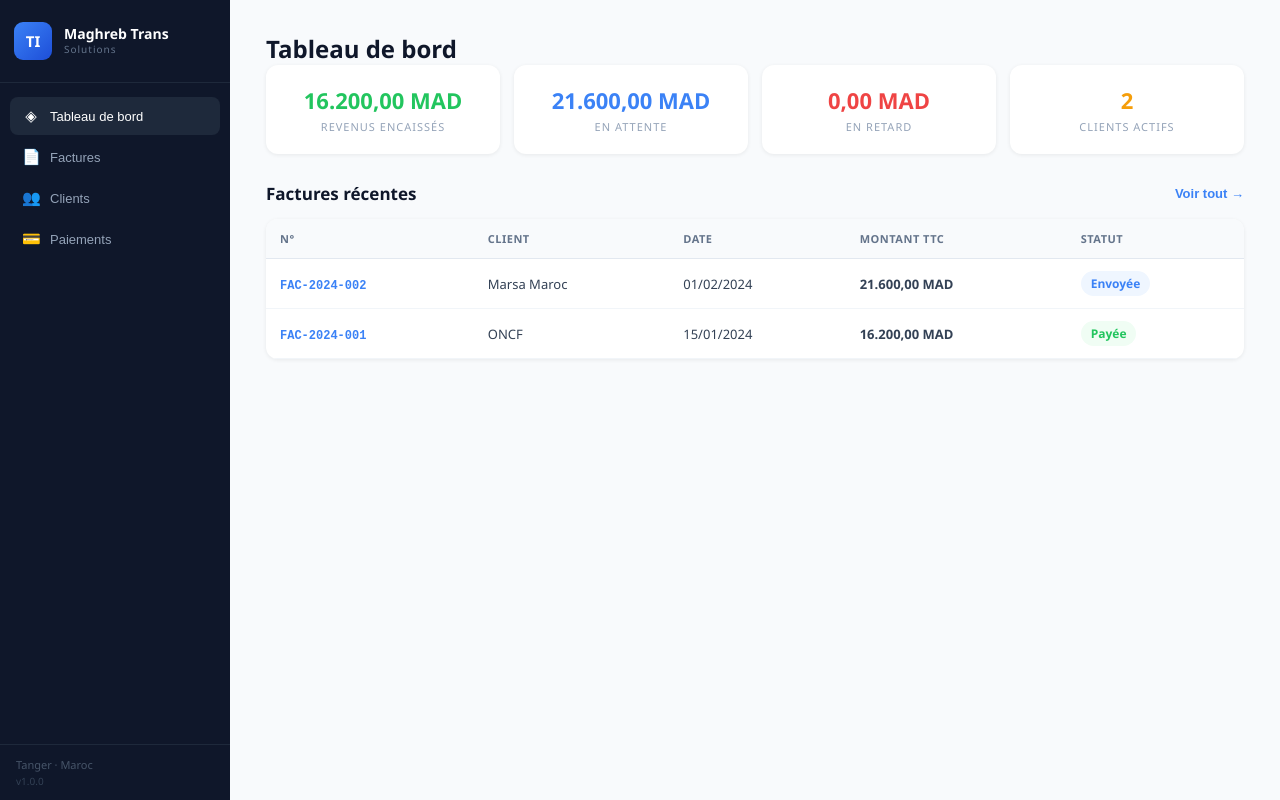
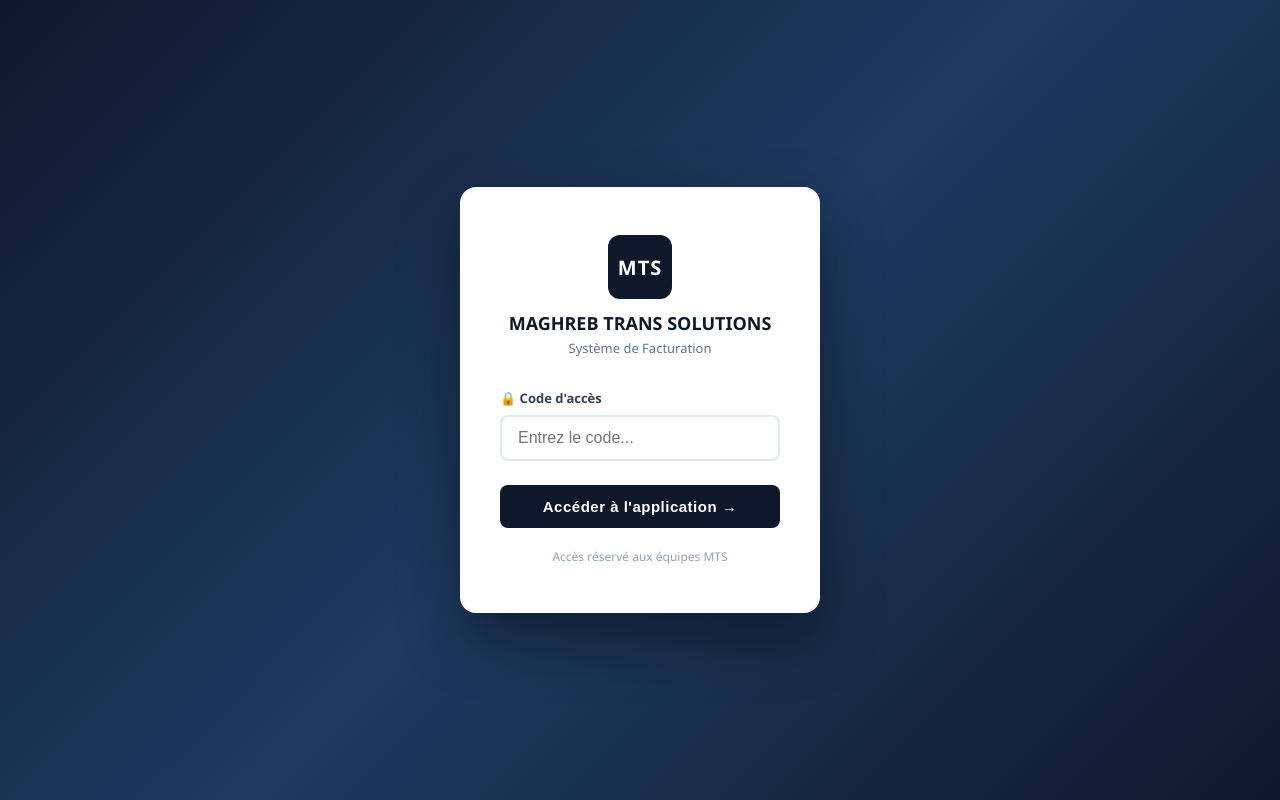
Before and after one commit to soufianegrimet-stack/facturation-ti, a React (Vite) app: page / in a window 1280 px wide. Built offline with nearby package versions, Linux system fonts and the light colour scheme.

Commit message:
Protection par code d'accès

```diff
--- a/src/App.jsx
+++ b/src/App.jsx
@@ -1,4 +1,106 @@
 import { useState, useEffect } from "react";
+
+// ─── MOT DE PASSE ─────────────────────────────────────────────────────────────
+const APP_PASSWORD = "MTS2024";
+
+function LoginScreen({ onLogin }) {
+  const [code, setCode] = useState("");
+  const [error, setError] = useState(false);
+  const [shake, setShake] = useState(false);
+
+  const handleSubmit = () => {
+    if (code === APP_PASSWORD) {
+      sessionStorage.setItem("mts_auth", "1");
+      onLogin();
+    } else {
+      setError(true);
+      setShake(true);
+      setCode("");
+      setTimeout(() => setShake(false), 500);
+    }
+  };
+
+  return (
+    <div style={{
+      minHeight: "100vh", background: "linear-gradient(135deg, #0f172a 0%, #1e3a5f 50%, #0f172a 100%)",
+      display: "flex", alignItems: "center", justifyContent: "center", fontFamily: "'Segoe UI', sans-serif"
+    }}>
+      <div style={{
+        background: "white", borderRadius: 16, padding: "48px 40px", width: 360,
+        boxShadow: "0 25px 60px rgba(0,0,0,0.4)",
+        animation: shake ? "shake 0.4s ease" : "none"
+      }}>
+        <style>{`
+          @keyframes shake {
+            0%,100%{transform:translateX(0)}
+            20%{transform:translateX(-10px)}
+            40%{transform:translateX(10px)}
+            60%{transform:translateX(-8px)}
+            80%{transform:translateX(8px)}
+          }
+        `}</style>
+
+        {/* Logo MTS */}
+        <div style={{ textAlign: "center", marginBottom: 32 }}>
+          <div style={{
+            width: 64, height: 64, background: "#0f172a", borderRadius: 12,
+            display: "inline-flex", alignItems: "center", justifyContent: "center",
+            marginBottom: 12
+          }}>
+            <span style={{ color: "white", fontWeight: 900, fontSize: 20, letterSpacing: 1 }}>MTS</span>
+          </div>
+          <div style={{ fontSize: 18, fontWeight: 700, color: "#0f172a" }}>MAGHREB TRANS SOLUTIONS</div>
+          <div style={{ fontSize: 13, color: "#64748b", marginTop: 4 }}>Système de Facturation</div>
+        </div>
+
+        {/* Champ code */}
+        <div style={{ marginBottom: 8 }}>
+          <label style={{ display: "block", fontSize: 13, fontWeight: 600, color: "#374151", marginBottom: 8 }}>
+            🔒 Code d'accès
+          </label>
+          <input
+            type="password"
+            value={code}
+            onChange={e => { setCode(e.target.value); setError(false); }}
+            onKeyDown={e => e.key === "Enter" && handleSubmit()}
+            placeholder="Entrez le code..."
+            autoFocus
+            style={{
+              width: "100%", padding: "12px 16px", fontSize: 16, borderRadius: 8,
+              border: error ? "2px solid #ef4444" : "2px solid #e2e8f0",
+              outline: "none", boxSizing: "border-box",
+              background: error ? "#fef2f2" : "white",
+              transition: "border 0.2s"
+            }}
+          />
+          {error && (
+            <div style={{ color: "#ef4444", fontSize: 13, marginTop: 6, fontWeight: 500 }}>
+              ❌ Code incorrect. Veuillez réessayer.
+            </div>
+          )}
+        </div>
+
+        <button
+          onClick={handleSubmit}
+          style={{
+            width: "100%", padding: "13px", background: "#0f172a", color: "white",
+            border: "none", borderRadius: 8, fontSize: 15, fontWeight: 700,
+            cursor: "pointer", marginTop: 16, letterSpacing: 0.5,
+            transition: "background 0.2s"
+          }}
+          onMouseOver={e => e.target.style.background = "#1e293b"}
+          onMouseOut={e => e.target.style.background = "#0f172a"}
+        >
+          Accéder à l'application →
+        </button>
+
+        <div style={{ textAlign: "center", marginTop: 20, fontSize: 12, color: "#94a3b8" }}>
+          Accès réservé aux équipes MTS
+        </div>
+      </div>
+    </div>
+  );
+}
 
 // ─── PERSISTENCE ──────────────────────────────────────────────────────────────
 function useLocalStorage(key, initial) {
@@ -49,7 +151,7 @@ function calcHT(inv) { return inv.lignes.reduce((s, l) => s + (Number(l.qte)||0)
 function calcTotal(inv) { const ht = calcHT(inv); return inv.tva ? ht * 1.2 : ht; }
 
 // ─── MAIN APP ─────────────────────────────────────────────────────────────────
-export default function App() {
+function MainApp({ onLogout }) {
   const [clients, setClients] = useLocalStorage("ti_clients", INIT_CLIENTS);
   const [invoices, setInvoices] = useLocalStorage("ti_invoices", INIT_INVOICES);
   const [view, setView] = useState("dashboard");
@@ -145,10 +247,28 @@ export default function App() {
             );
           })}
         </nav>
-        {sidebarOpen && (
+        {sidebarOpen ? (
           <div style={S.sideFooter}>
             <div style={{ color: "#475569", fontSize: 11 }}>Tanger · Maroc</div>
             <div style={{ color: "#334155", fontSize: 10, marginTop: 2 }}>v1.0.0</div>
+            <button
+              onClick={() => { sessionStorage.removeItem("mts_auth"); onLogout(); }}
+              style={{
+                marginTop: 10, width: "100%", padding: "7px", background: "#1e293b",
+                color: "#94a3b8", border: "1px solid #334155", borderRadius: 6,
+                fontSize: 11, cursor: "pointer", fontWeight: 600
+              }}
+              onMouseOver={e => e.target.style.color="#ef4444"}
+              onMouseOut={e => e.target.style.color="#94a3b8"}
+            >🔒 Déconnexion</button>
+          </div>
+        ) : (
+          <div style={{ padding: "12px 0", textAlign: "center" }}>
+            <button
+              onClick={() => { sessionStorage.removeItem("mts_auth"); onLogout(); }}
+              title="Déconnexion"
+              style={{ background: "none", border: "none", color: "#475569", cursor: "pointer", fontSize: 16 }}
+            >🔒</button>
           </div>
         )}
       </aside>
@@ -928,3 +1048,10 @@ const S = {
   invLogo:    { width:52, height:52, lineHeight:"52px", borderRadius:12, background:"linear-gradient(135deg,#3b82f6,#1d4ed8)", color:"#fff", textAlign:"center", fontWeight:900, fontSize:20, marginBottom:10 },
   invClientBox:{ background:"#f8fafc", borderRadius:10, padding:"16px 20px", marginBottom:24, display:"inline-block", minWidth:240 },
 };
+
+// ─── ROOT APP ─────────────────────────────────────────────────────────────────
+export default function App() {
+  const [authenticated, setAuthenticated] = useState(() => sessionStorage.getItem("mts_auth") === "1");
+  if (!authenticated) return <LoginScreen onLogin={() => setAuthenticated(true)} />;
+  return <MainApp onLogout={() => setAuthenticated(false)} />;
+}
```
